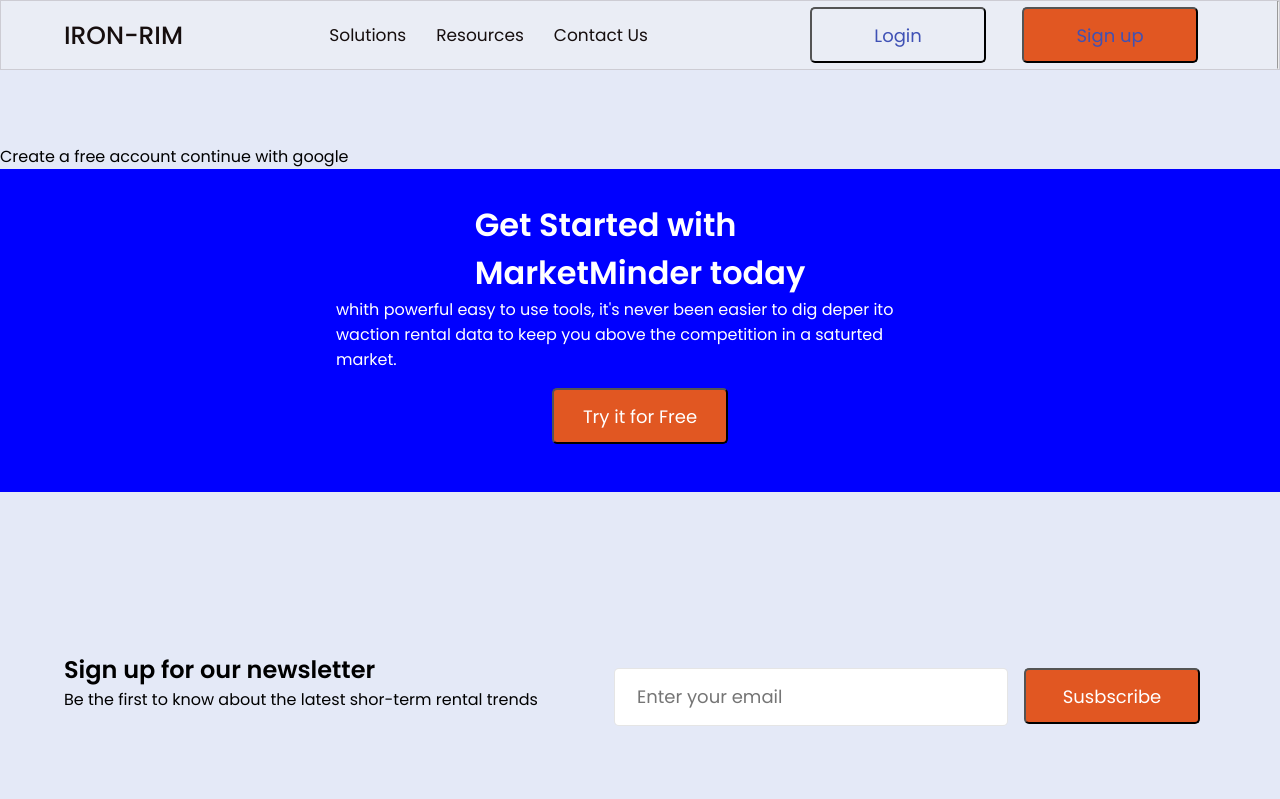
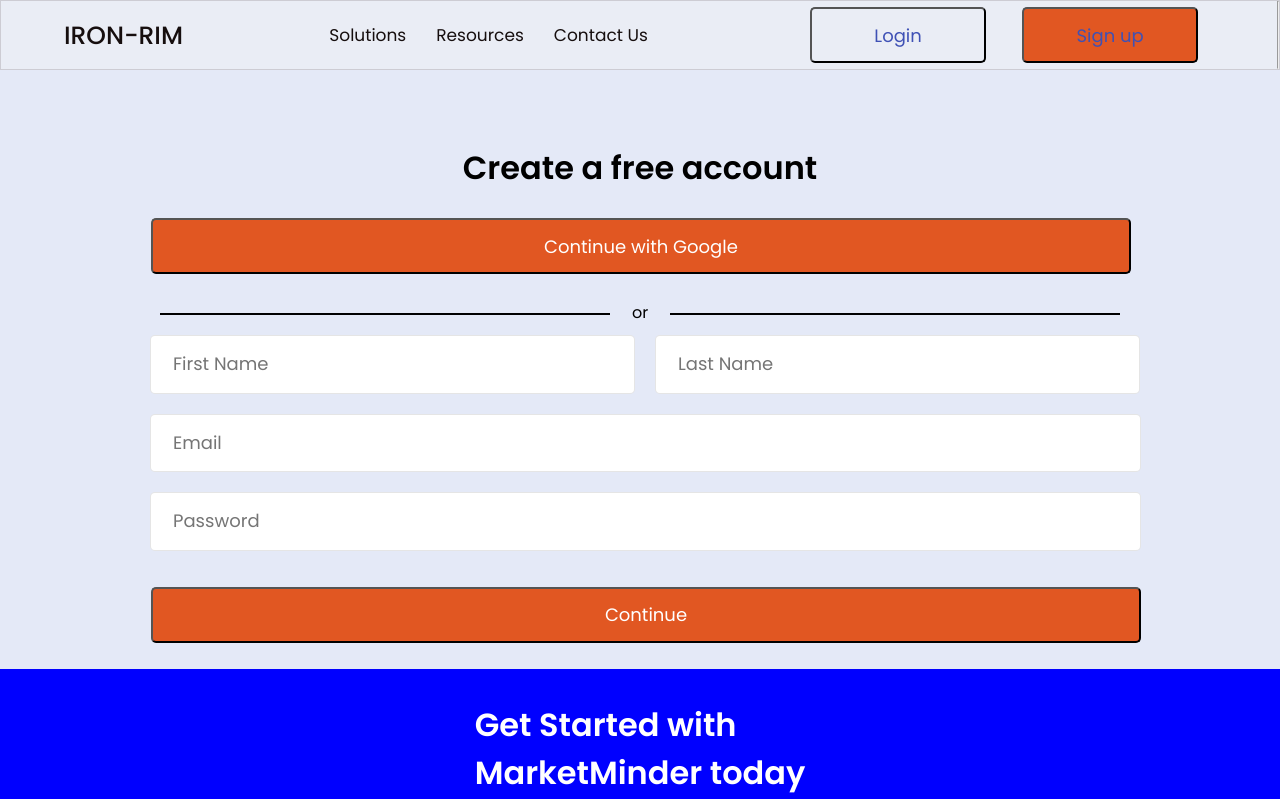
Before and after one commit to roshan2057/Airdnd-clone, a React (Create React App) app: page /signup in a window 1280 px wide. Shown: the top 799 px of the page. Built offline with nearby package versions, Linux system fonts and the light colour scheme.

Commit message:
created Signup component

```diff
--- a/src/components/pages/Signup/Signup.jsx
+++ b/src/components/pages/Signup/Signup.jsx
@@ -1,12 +1,33 @@
-import React from 'react'
+import React,{useState} from 'react'
 import './signup.css'
 
 const Signup = () => {
+  const [fname,setFname]=useState("");
+  const [lname,setLname]=useState("");
+const [email,setEmail]=useState("");
+const [password,setPassword]=useState("");
+const [allEntry,setallEntry]=useState([]);
+const submitForm=(e)=>{
+  e.preventDefault();
+ const arr={fname:fname,lname:lname,email:email,password:password}
+ setallEntry([...allEntry,arr]);
+ console.log(allEntry);
+}
   return (
     <>
     <div className='signup'>
-        Create a free account
-        continue with google
+        <h1>Create a free account</h1>{'\n'}
+        <form action="" onSubmit={submitForm}>
+          <div className="fitem specialItem "><button  className="continueButton buttonBlock">Continue with Google</button></div>
+          <div className="dash">or</div>
+          <div className="signForm">
+          <div className="fitem"><input type="text" value={fname} onChange={(e)=>setFname(e.target.value)} autoComplete="false"  placeholder="First Name" size="26" /></div>
+          <div className="fitem"><input type="text" value={lname} onChange={(e)=>setLname(e.target.value)} autoComplete="false" placeholder="Last Name"  size="26"/></div>
+          <div className="fitem specialItem"><input type="text" onChange={(e)=>setEmail(e.target.value)} autoComplete="false"  value={email} placeholder="Email" size="59" /></div>
+          <div className="fitem specialItem"><input type="text" onChange={(e)=>setPassword(e.target.value)} autoComplete="false"  value={password} placeholder="Password" size="59"  /></div>
+          <div className="fitem specialItem "><button type="submit" className="continueButton buttonBlock">Continue</button></div>
+          </div>
+        </form>
     </div>
     </>
   )
--- a/src/components/pages/Signup/signup.css
+++ b/src/components/pages/Signup/signup.css
@@ -2,4 +2,55 @@
     display: flex;
     margin-top: 9rem;
     text-align: center;
+    align-items: center;
+    flex-direction: column;
+
 }
+.signForm{
+    display: grid;
+
+
+    grid-template-columns: 1fr 1fr;
+    width: 1000px;
+
+}
+.fitem{
+    margin: 10px;
+}
+.specialItem{
+    grid-column-start: 1;
+    grid-column-end: 3;
+}
+
+.continueButton:hover{
+    cursor: pointer;
+    color:blue;
+}
+.buttonBlock{
+    width: 100%;
+    position: relative;
+    right:15px;
+}
+.dash {
+    position: relative;
+}
+.dash:before{
+    content: "";
+    width: 450px;
+    height: 2px;
+    display: block;
+    background: black;
+    position:absolute;
+    top:50%;
+    left: 20px;
+}
+.dash:after{
+    content: "";
+    width: 450px;
+    height: 2px;
+    display: block;
+    background: black;
+    position:absolute;
+    top:50%;
+right: 20px;
+}
```
